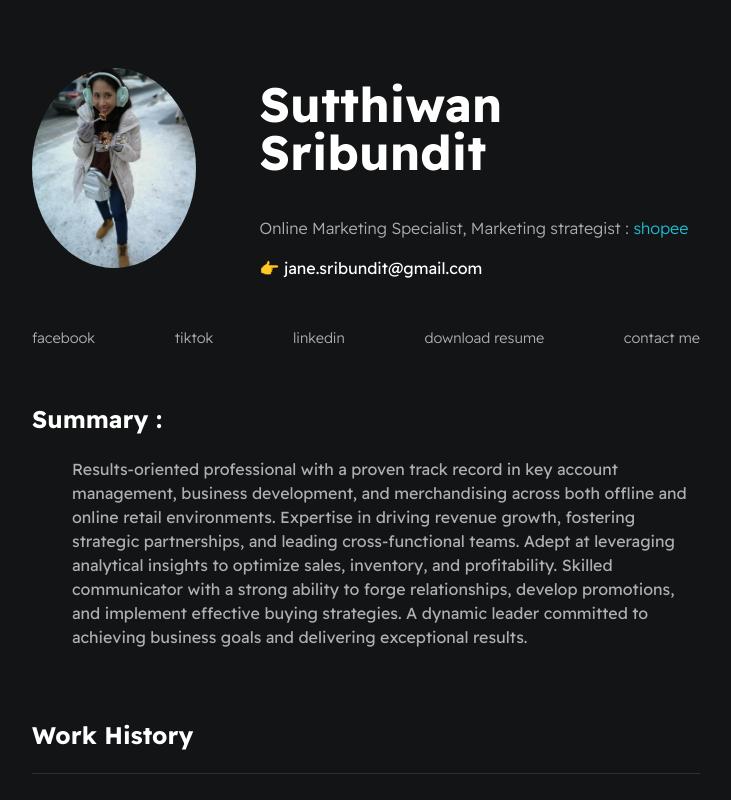
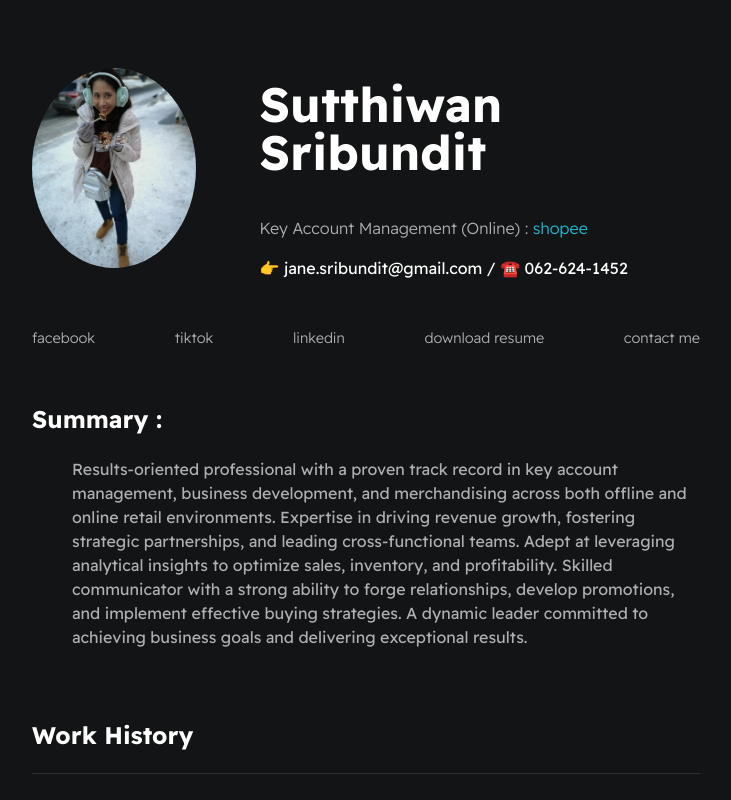
Before and after one commit to JaneSri/SUTTHIWAN, a plain HTML site: page index.html in a window 1280 px wide. Shown: the top 800 px of the page, without its empty margins (274-1005 px from the left). Drawn offline with Linux system fonts and the light colour scheme.

Commit message:
Update index.html

```diff
--- a/index.html
+++ b/index.html
@@ -16,8 +16,8 @@
             <div>
 
                     <h1 id="user-name">Sutthiwan Sribundit</h1>
-                    <p id="bio">Online Marketing Specialist, Marketing strategist :  <a href="https://shopee.co.th/" target="_blank">shopee</a></p>
-                    <p id="email">👉 jane.sribundit@gmail.com</p>
+                    <p id="bio"> Key Account Management (Online) :  <a href="https://shopee.co.th/" target="_blank">shopee</a></p>
+                    <p id="email">👉 jane.sribundit@gmail.com / ☎️ 062-624-1452</p>
             </div>
         </section>
         <section class="section--page">
```
